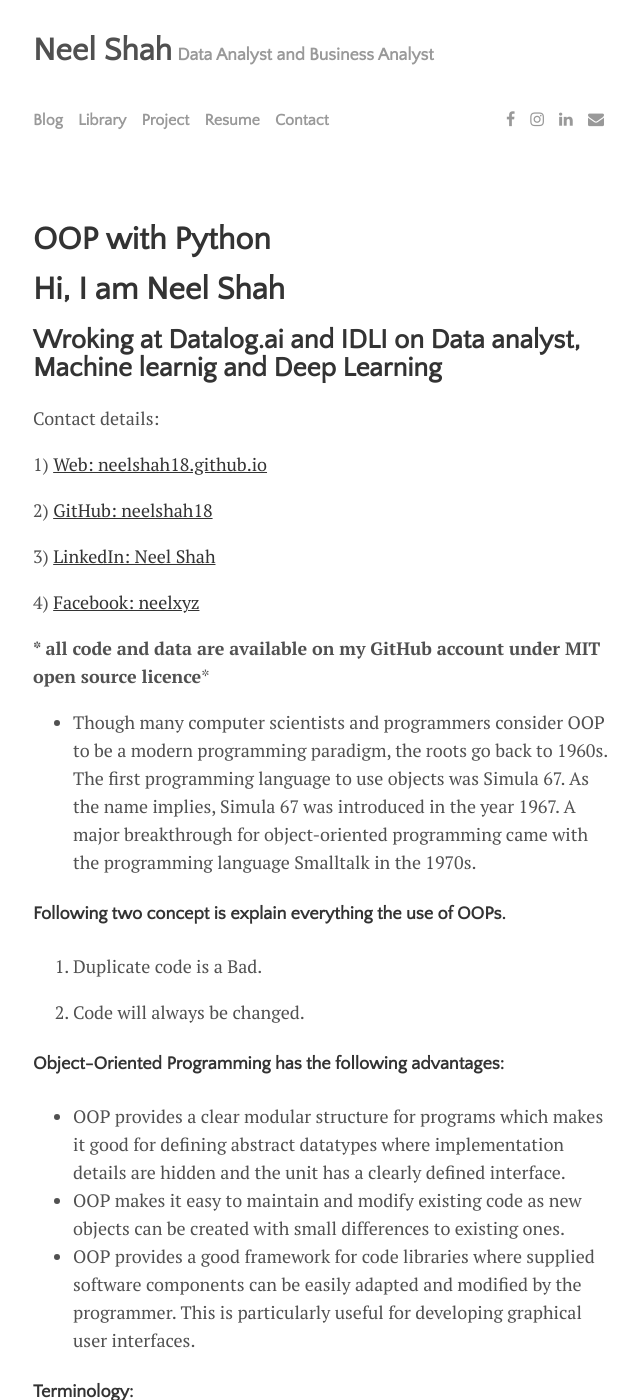
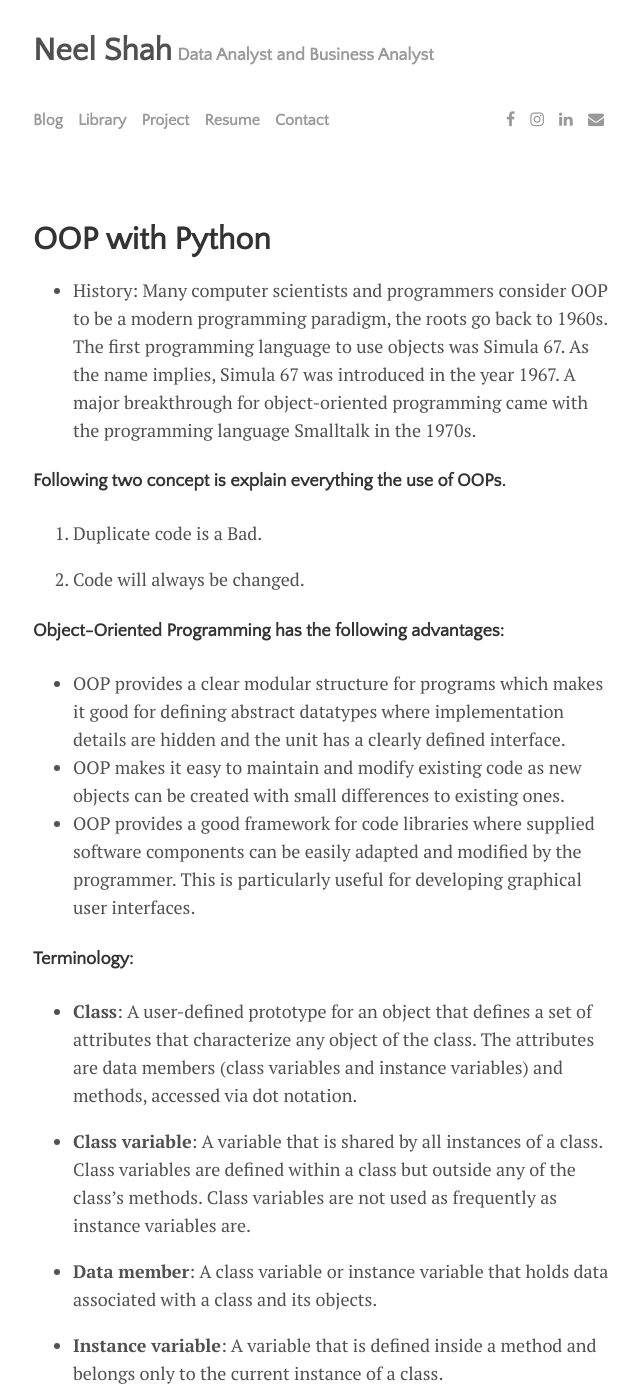
Before and after one commit to NeelShah18/neelshah18.github.io, a Jekyll site: the page built from _posts/2017-04-29-OOP-with-python.md, in a window 1280 px wide and 1400 px high. Shown: the whole window, without its empty margins (319-959 px from the left). Built offline with Jekyll 4.4.1, drawn with Linux system fonts in a browser that asks for light colours; nearby versions of some CDN libraries.

Commit message:
typo fix

```diff
--- a/_posts/2017-04-29-OOP-with-python.md
+++ b/_posts/2017-04-29-OOP-with-python.md
@@ -3,22 +3,7 @@ layout: post
 title: OOP with Python
 ---
 
-# Hi, I am Neel Shah
-## Wroking at Datalog.ai and IDLI on Data analyst, Machine learnig and Deep Learning
-
-Contact details:
-
-1) [Web: neelshah18.github.io](https://neelshah18.github.io/)
-
-2) [GitHub: neelshah18](https://github.com/NeelShah18)
-
-3) [LinkedIn: Neel Shah](https://www.linkedin.com/in/neel-shah-7b5495104/)
-
-4) [Facebook: neelxyz](https://www.facebook.com/neelxyz)
-
-*** all code and data are available on my GitHub account under MIT open source licence***
-
-* Though many computer scientists and programmers consider OOP to be a modern programming paradigm, the roots go back to 1960s. The first programming language to use objects was Simula 67. As the name implies, Simula 67 was introduced in the year 1967. A major breakthrough for object-oriented programming came with the programming language Smalltalk in the 1970s.
+* History: Many computer scientists and programmers consider OOP to be a modern programming paradigm, the roots go back to 1960s. The first programming language to use objects was Simula 67. As the name implies, Simula 67 was introduced in the year 1967. A major breakthrough for object-oriented programming came with the programming language Smalltalk in the 1970s.
 
 #### Following two concept is explain everything the use of OOPs.
 
```
